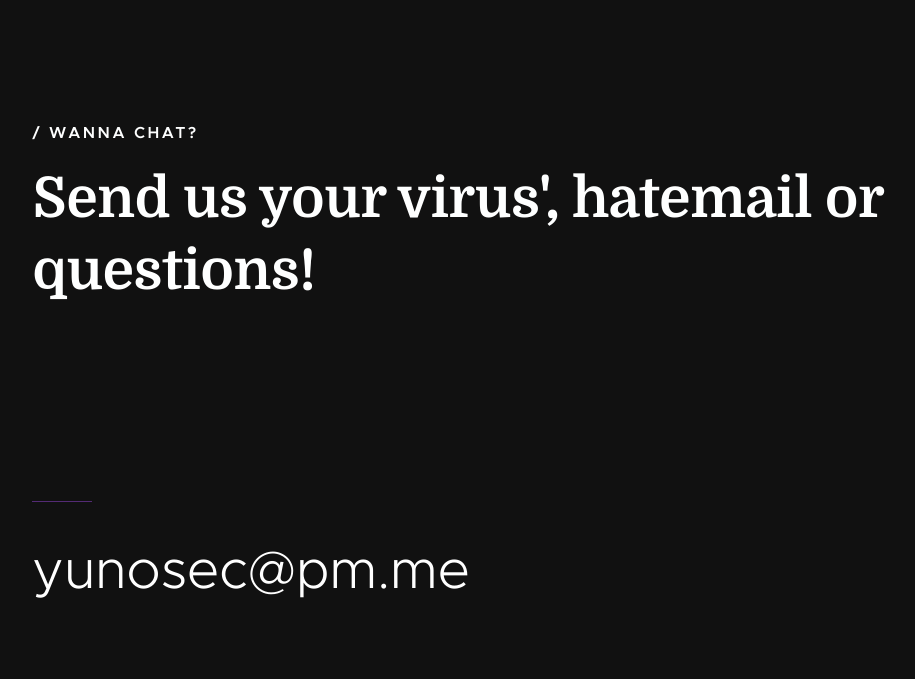
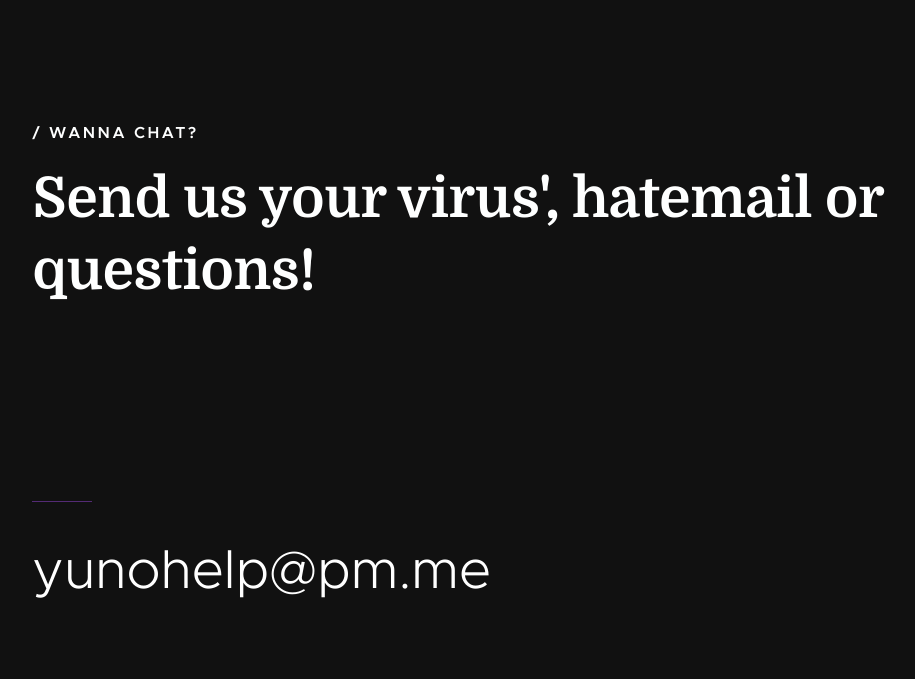
Before and after one commit to yunosec/yunosec.github.io, a plain HTML site: page index.html in a window 1280 px wide. Shown: the part 3725-4404 px from the top of the page, without its empty margins (58-973 px from the left). Drawn offline with Linux system fonts and the light colour scheme; files whose address does not match are found by name.

Commit message:
Update index.html

```diff
--- a/index.html
+++ b/index.html
@@ -297,7 +297,7 @@
 
             <div class="col-full contact-main" data-aos="fade-up">
                 <p>
-                <a href="mailto:#0" class="contact-email">yunosec@pm.me</a>
+                <a href="mailto:#0" class="contact-email">yunohelp@pm.me</a>
 
                 </p>
             </div> <!-- end contact-main -->
```
